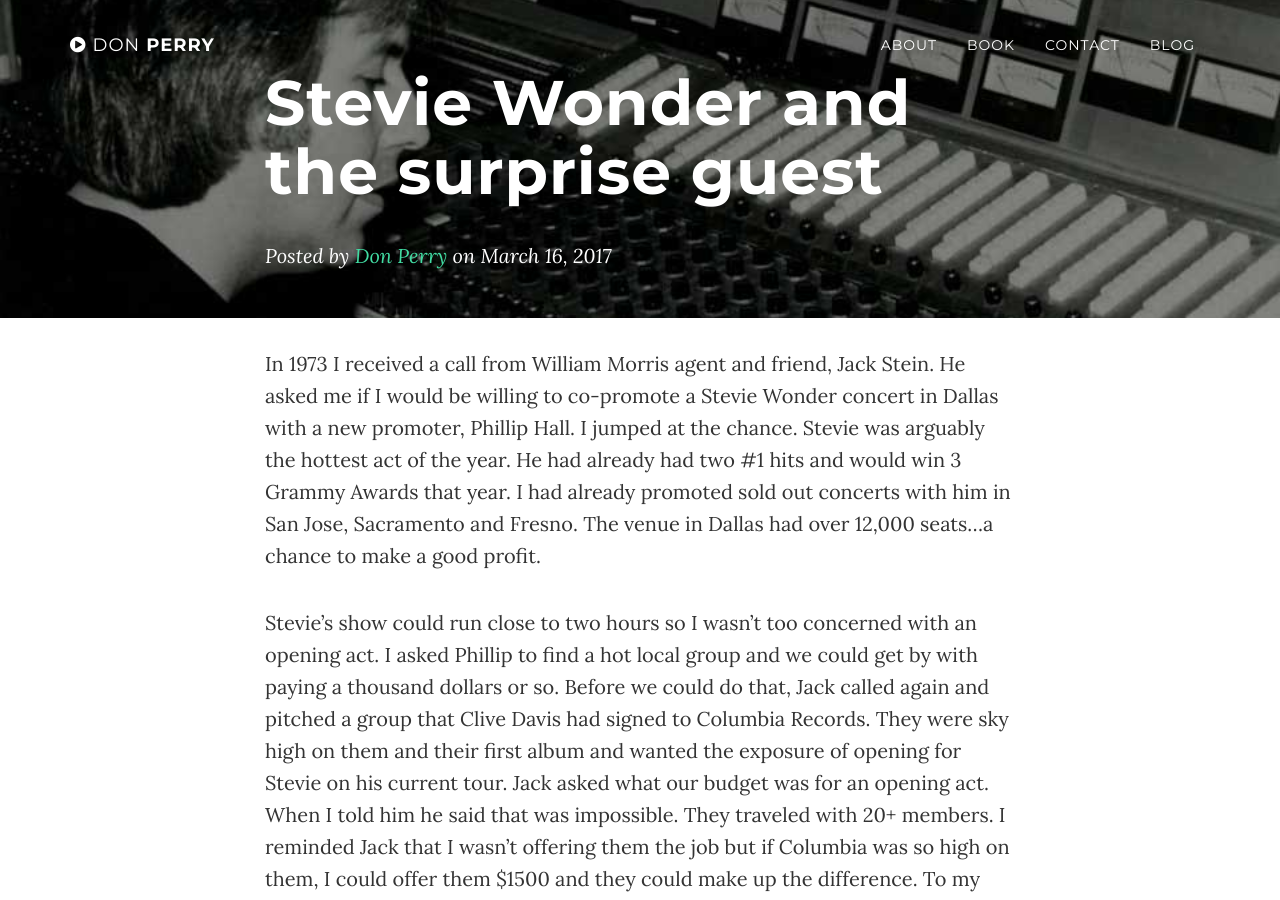
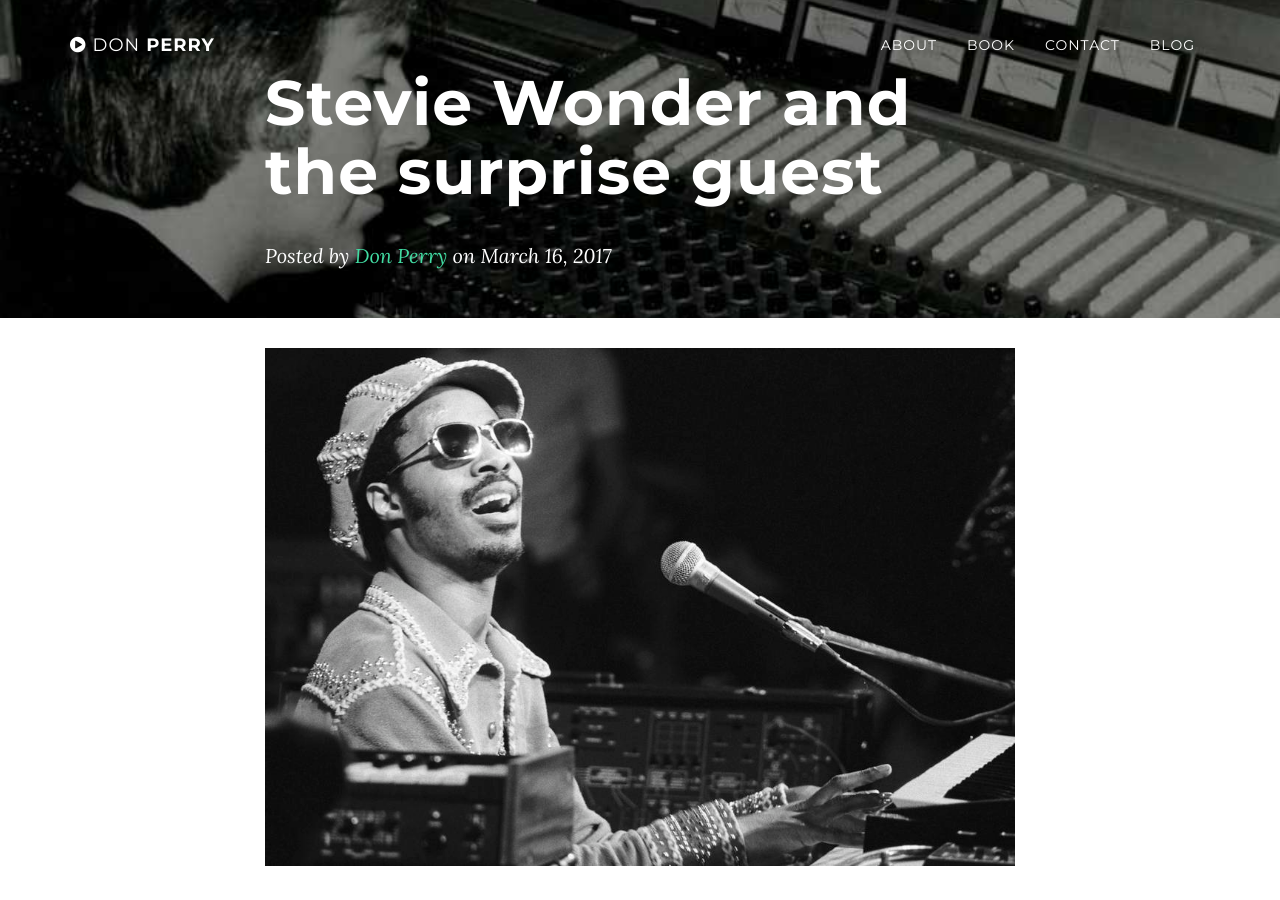
Before and after one commit to oobie11/don-perry, a Jekyll site: the page built from _posts/2020-11-20-stevie-wonder-and-the-surprise-guest.md, in a window 1280 px wide and 900 px high. Built offline with Jekyll 4.4.1, drawn with Linux system fonts in a browser that asks for light colours.

Commit message:
Update 2020-11-20-stevie-wonder-and-the-surprise-guest.md

```diff
--- a/_posts/2020-11-20-stevie-wonder-and-the-surprise-guest.md
+++ b/_posts/2020-11-20-stevie-wonder-and-the-surprise-guest.md
@@ -5,7 +5,8 @@
 published: true
 title: Stevie Wonder and the surprise guest
 ---
-![]({{site.baseurl}}/https://www.pixaura.com/wp-content/uploads/2019/03/stevie-wonder-wednesday.jpeg)
+![stevie-wonder-wednesday.jpeg]({{site.baseurl}}/assets/images/stevie-wonder-wednesday.jpeg)
+
 In 1973 I received a call from William Morris agent and friend, Jack Stein.  He asked me if I would be willing to co-promote a Stevie Wonder concert in Dallas with a new promoter, Phillip Hall.  I jumped at the chance.  Stevie was arguably the hottest act of the year.  He had already had two #1 hits and would win 3 Grammy Awards that year.  I had already promoted sold out concerts with him in San Jose, Sacramento and Fresno.  The venue in Dallas had over 12,000 seats...a chance to make a good profit.
 
 Stevie's show could run close to two hours so I wasn't too concerned with an opening act.  I asked Phillip to find a hot local group and we could get by with paying a thousand dollars or so.  Before we could do that, Jack called again and pitched a group that Clive Davis had signed to Columbia Records.  They were sky high on them and their first album and wanted the exposure of opening for Stevie on his current tour.  Jack asked what our budget was for an opening act.  When I told him he said that was impossible.  They traveled with 20+ members.
```
